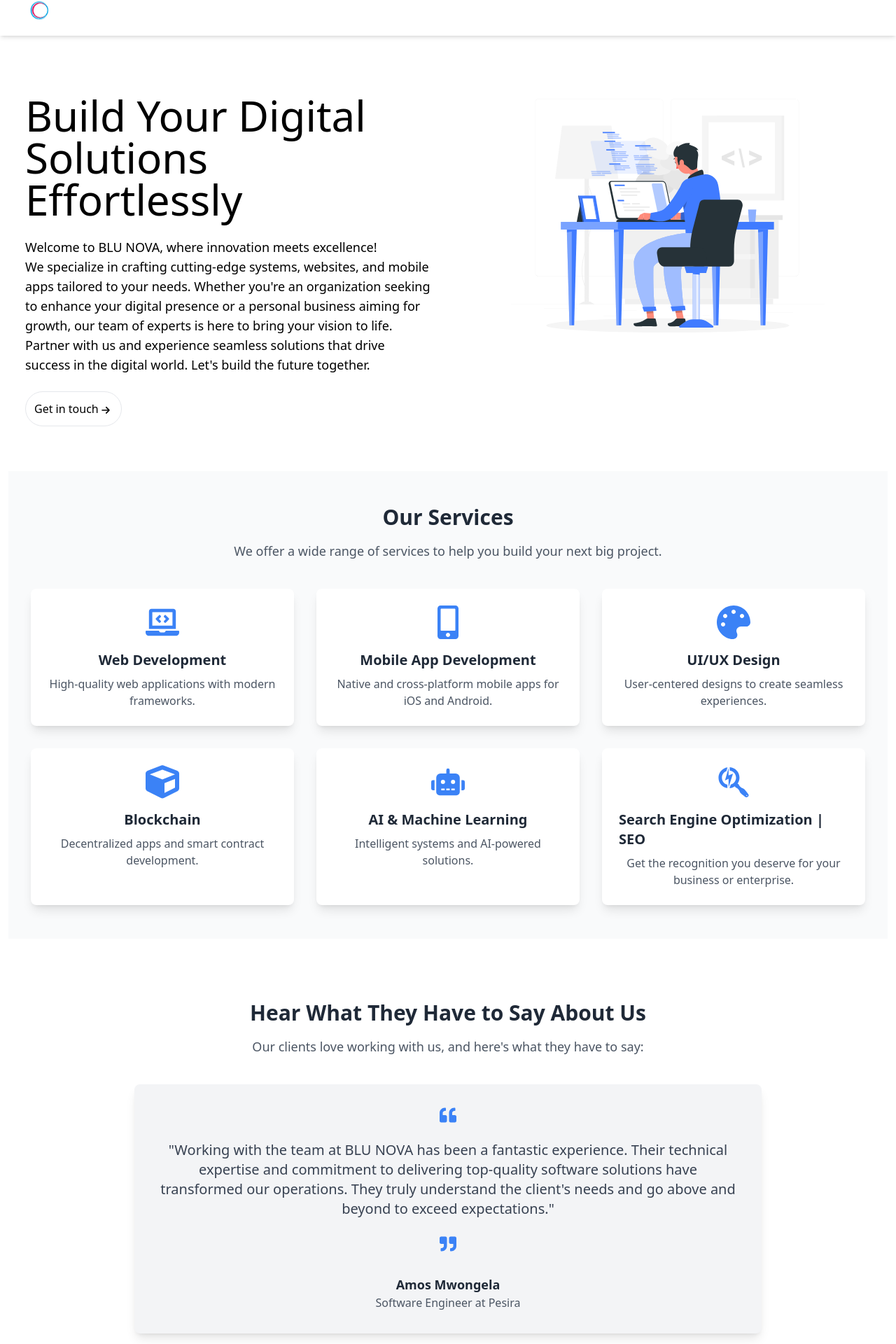
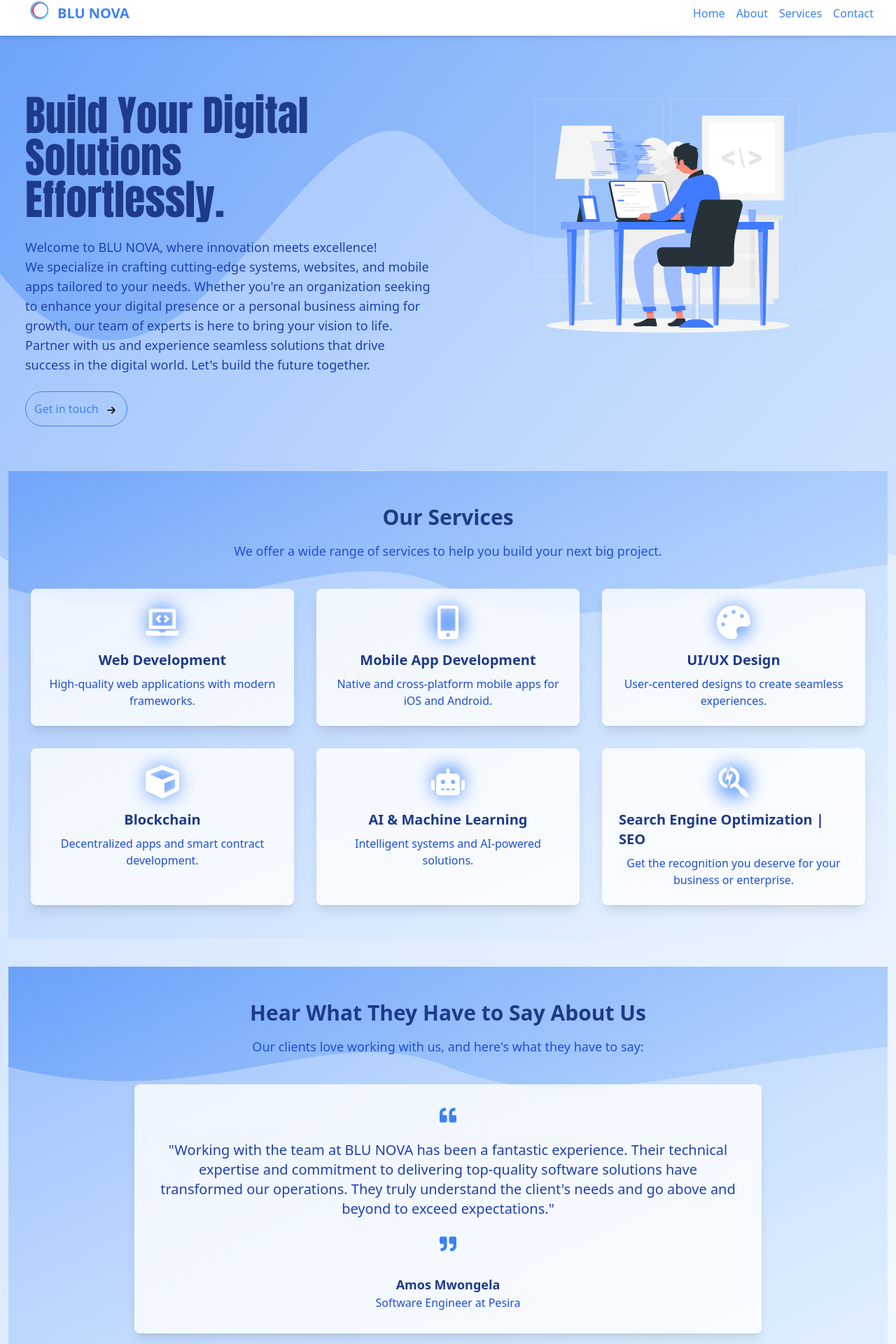
Before and after one commit to BLU-NOVA/portfolio, a Next.js app: page / in a window 1280 px wide. Shown: the part 13-1933 px from the top of the page at 70% size. Built offline with nearby package versions, Linux system fonts and the light colour scheme.

Commit message:
feat:finish up home

```diff
--- a/src/app/globals.css
+++ b/src/app/globals.css
@@ -1,3 +1,10 @@
+@import url('https://fonts.googleapis.com/css2?family=Anton&display=swap');
 @tailwind base;
 @tailwind components;
 @tailwind utilities;
+
+.anton {
+    font-family: "Anton", sans-serif;
+    font-weight: 400;
+    font-style: normal;
+}
--- a/src/app/layout.tsx
+++ b/src/app/layout.tsx
@@ -27,6 +27,7 @@
 }>) {
   return (
     <html lang="en">
+
       <body
         className={`${geistSans.variable} ${geistMono.variable} antialiased`}
       >
--- a/src/app/page.tsx
+++ b/src/app/page.tsx
@@ -4,31 +4,58 @@
 
 export default function Home() {
   return (
-    <div className="p-3">
+    <div className="relative min-h-screen overflow-hidden bg-gradient-to-b from-blue-100 to-white">
+      <svg
+        className="absolute inset-0 w-full h-full"
+        xmlns="http://www.w3.org/2000/svg"
+        xmlnsXlink="http://www.w3.org/1999/xlink"
+        viewBox="0 0 1440 800"
+        preserveAspectRatio="none"
+      >
+        <defs>
+          <linearGradient id="grad1" x1="0%" y1="0%" x2="100%" y2="100%">
+            <stop offset="0%" style={{ stopColor: '#3B82F6', stopOpacity: 0.7 }} />
+            <stop offset="100%" style={{ stopColor: '#93C5FD', stopOpacity: 0.3 }} />
+          </linearGradient>
+        </defs>
+
+        <path fill="url(#grad1)" d="M0 0h1440v800H0z" />
+
+        <path
+          fill="#FFFFFF"
+          fillOpacity="0.3"
+          d="M0,160 C320,300 520,0 720,100 C920,200 1120,80 1440,80 V800 H0 V160 Z"
+        />
+        <path
+          fill="#FFFFFF"
+          fillOpacity="0.4"
+          d="M0,320 C320,400 520,200 720,300 C920,400 1120,280 1440,320 V800 H0 V320 Z"
+        />
+      </svg>
+
+      <div className="relative z-10 p-3">
         <div className="flex flex-col md:flex-row w-full">
-        {/* Left Section */}
           <div className="md:w-[50%] w-full mt-[7rem] p-6 md:pl-6">
-          <p className="text-3xl sm:text-4xl md:text-5xl lg:text-6xl pb-3 leading-tight">
-            Build Your Digital <br /> Solutions <br /> Effortlessly
+            <p className="anton text-3xl sm:text-4xl  md:text-5xl lg:text-6xl pb-3 leading-tight text-blue-900">
+              Build Your Digital <br /> Solutions <br /> Effortlessly.
             </p>
-          <p className="mt-3 text-sm sm:text-base lg:text-lg">
+            <p className="mt-3 text-sm sm:text-base lg:text-lg text-blue-800 ">
               Welcome to BLU NOVA, where innovation meets excellence! <br />
               We specialize in crafting cutting-edge systems, websites, and mobile apps tailored to your needs. Whether you're an organization seeking to enhance your digital presence or a personal business aiming for growth, our team of experts is here to bring your vision to life. Partner with us and experience seamless solutions that drive success in the digital world. Let's build the future together.
             </p>
             <div className="mt-6 w-max">
-            <button className="hover:animate-pulse border flex rounded-full p-3 items-center justify-center">
+              <button className=" border border-blue-500 text-blue-500 hover:bg-blue-500 hover:text-white transition-colors duration-300 flex rounded-full p-3 items-center justify-center">
                 Get in touch{" "}
                 <img
                   src="/arrow.svg"
-                className="w-[20px] mt-1 hover:animate-spin"
+                  className="w-[20px] mt-1 hover:animate-spin ml-2"
                   alt=""
                 />
               </button>
             </div>
           </div>
 
-        {/* Right Section - Image */}
-        <div className="md:w-[50%] w-full mt-6 md:mt-0 flex justify-center">
+          <div className="md:w-[50%] w-full mt-6 md:mt-0 flex justify-center items-center">
             <img
               src="/Programming-rafiki.svg"
               alt="Programming-rafiki"
@@ -37,15 +64,14 @@
           </div>
         </div>
 
-      {/* Services Section */}
         <div className="my-10">
           <Services />
         </div>
 
-      {/* Testimonials Section */}
         <div className="my-10">
           <Testimonials />
         </div>
       </div>
+    </div>
   );
 }
--- a/src/components/Footer.tsx
+++ b/src/components/Footer.tsx
@@ -3,7 +3,7 @@
 
 const Footer: React.FC = () => {
   return (
-    <footer className="bg-gray-800 py-8 text-white">
+    <footer className="bg-blue-800 py-8 text-white">
       <div className="max-w-7xl mx-auto px-4 sm:px-6 lg:px-8">
         {/* Main footer content */}
         <div className="flex flex-col md:flex-row justify-between items-center md:items-start space-y-6 md:space-y-0 md:space-x-6">
--- a/src/components/Navbar.tsx
+++ b/src/components/Navbar.tsx
@@ -15,7 +15,7 @@
   const getBackgroundColor = () => {
     switch (pathname) {
       case '/about':
-        return 'bg-blue-600';
+        return 'bg-gray-300';
       case '/services':
         return 'bg-blue-500';
       case '/contact':
@@ -26,31 +26,31 @@
   };
 
   return (
-    <nav className={`${getBackgroundColor()} shadow-md fixed w-full top-0 z-10 transition duration-500`}>
+    <nav className={`${getBackgroundColor()} shadow-md fixed w-full  top-0 z-50 transition duration-500`}>
       <div className="max-w-7xl mx-auto px-4 sm:px-6 lg:px-8">
         <div className="flex justify-between h-16">
           <div className="flex-shrink-0 flex items-center">
             <Link className='flex items-center' href="/">
               <img src="/BLU-BG-LESS.png" alt="Logo" className='w-[50px] h-[50px]' />
-              <p className="text-xl font-bold text-white">BLU NOVA</p> {/* Adjusted text color to ensure visibility */}
+              <p className="text-xl font-bold text-blue-500">BLU NOVA</p> {/* Adjusted text color to ensure visibility */}
             </Link>
           </div>
           <div className="hidden md:flex space-x-4 items-center">
             <Link href="/">
-              <p className="text-white hover:text-gray-300">Home</p>
+              <p className="text-blue-500 hover:text-gray-700">Home</p>
             </Link>
             <Link href="/about">
-              <p className="text-white hover:text-gray-300">About</p>
+              <p className="text-blue-500 hover:text-gray-700">About</p>
             </Link>
             <Link href="/services">
-              <p className="text-white hover:text-gray-300">Services</p>
+              <p className="text-blue-500 hover:text-gray-700">Services</p>
             </Link>
             <Link href="/contact">
-              <p className="text-white hover:text-gray-300">Contact</p>
+              <p className="text-blue-500 hover:text-gray-700">Contact</p>
             </Link>
           </div>
           <div className="md:hidden flex items-center">
-            <button onClick={toggleMenu} className="text-white hover:text-gray-300 focus:outline-none">
+            <button onClick={toggleMenu} className="text-blue-500 hover:text-gray-700 focus:outline-none">
               <svg className="h-6 w-6" fill="none" stroke="currentColor" viewBox="0 0 24 24" xmlns="http://www.w3.org/2000/svg">
                 <path strokeLinecap="round" strokeLinejoin="round" strokeWidth={2} d="M4 6h16M4 12h16M4 18h16" />
               </svg>
--- a/src/components/Services.tsx
+++ b/src/components/Services.tsx
@@ -6,32 +6,32 @@
   {
     title: 'Web Development',
     description: 'High-quality web applications with modern frameworks.',
-    icon: <FaLaptopCode className="w-12 h-12 text-blue-500" />,
+    icon: <FaLaptopCode className="w-12 h-12" />,
   },
   {
     title: 'Mobile App Development',
     description: 'Native and cross-platform mobile apps for iOS and Android.',
-    icon: <FaMobileAlt className="w-12 h-12 text-blue-500" />,
+    icon: <FaMobileAlt className="w-12 h-12" />,
   },
   {
     title: 'UI/UX Design',
     description: 'User-centered designs to create seamless experiences.',
-    icon: <FaPalette className="w-12 h-12 text-blue-500" />,
+    icon: <FaPalette className="w-12 h-12" />,
   },
   {
     title: 'Blockchain',
     description: 'Decentralized apps and smart contract development.',
-    icon: <FaCube className="w-12 h-12 text-blue-500" />,
+    icon: <FaCube className="w-12 h-12" />,
   },
   {
     title: 'AI & Machine Learning',
     description: 'Intelligent systems and AI-powered solutions.',
-    icon: <FaRobot className="w-12 h-12 text-blue-500" />,
+    icon: <FaRobot className="w-12 h-12" />,
   },
   {
     title: 'Search Engine Optimization | SEO',
     description: 'Get the recognition you deserve for your business or enterprise.',
-    icon: <FaSearchengin className="w-12 h-12 text-blue-500" />,
+    icon: <FaSearchengin className="w-12 h-12" />,
   },
 ];
 
@@ -52,11 +52,37 @@
         <meta name="twitter:image:alt" content="Our services include web development, mobile apps, and more at BLU NOVA." />
       </Head>
 
-      <section className="py-12 bg-gray-50">
-        <div className="max-w-7xl mx-auto px-4 sm:px-6 lg:px-8">
+      <section className="py-12 relative overflow-hidden bg-gradient-to-b from-blue-50 to-white">
+        {/* SVG Background */}
+        <svg
+          className="absolute inset-0 w-full h-full"
+          xmlns="http://www.w3.org/2000/svg"
+          xmlnsXlink="http://www.w3.org/1999/xlink"
+          viewBox="0 0 1440 400"
+          preserveAspectRatio="none"
+        >
+          <defs>
+            <linearGradient id="grad1" x1="0%" y1="0%" x2="100%" y2="100%">
+              <stop offset="0%" style={{ stopColor: '#3B82F6', stopOpacity: 0.1 }} />
+              <stop offset="100%" style={{ stopColor: '#93C5FD', stopOpacity: 0.2 }} />
+            </linearGradient>
+          </defs>
+
+          {/* Gradient background */}
+          <path fill="url(#grad1)" d="M0 0h1440v400H0z" />
+
+          {/* Curved shape */}
+          <path
+            fill="#FFFFFF"
+            fillOpacity="0.3"
+            d="M0,100 C320,150 520,50 720,100 C920,150 1120,100 1440,80 V400 H0 V100 Z"
+          />
+        </svg>
+
+        <div className="max-w-7xl mx-auto px-4 sm:px-6 lg:px-8 relative z-10">
           <div className="text-center">
-            <h2 className="text-3xl font-bold text-gray-800">Our Services</h2>
-            <p className="mt-4 text-lg text-gray-600">
+            <h2 className="text-3xl font-bold text-blue-900">Our Services</h2>
+            <p className="mt-4 text-lg text-blue-700">
               We offer a wide range of services to help you build your next big project.
             </p>
           </div>
@@ -64,11 +90,16 @@
             {services.map((service, index) => (
               <div
                 key={index}
-                className="flex flex-col items-center bg-white shadow-lg p-6 rounded-lg hover:shadow-xl transition-shadow"
+                className="flex flex-col items-center bg-white bg-opacity-80 shadow-lg p-6 rounded-lg hover:shadow-xl transition-all duration-300 transform hover:-translate-y-1 backdrop-blur-sm"
               >
-                <div className="flex items-center justify-center mb-4">{service.icon}</div>
-                <h3 className="text-xl font-semibold text-gray-800">{service.title}</h3>
-                <p className="mt-2 text-gray-600 text-center">{service.description}</p>
+                <div className="flex items-center justify-center mb-4 relative">
+                  <div className="absolute inset-0 bg-blue-500 rounded-full blur-md opacity-75"></div>
+                  <div className="relative z-10 text-white transform hover:scale-110 transition-transform duration-300">
+                    {service.icon}
+                  </div>
+                </div>
+                <h3 className="text-xl font-semibold text-blue-900">{service.title}</h3>
+                <p className="mt-2 text-blue-700 text-center">{service.description}</p>
               </div>
             ))}
           </div>
--- a/src/components/Testimonials.tsx
+++ b/src/components/Testimonials.tsx
@@ -3,25 +3,51 @@
 
 const Testimonials: React.FC = () => {
   return (
-    <section className="py-12 bg-white">
-      <div className="max-w-7xl mx-auto px-4 sm:px-6 lg:px-8">
+    <section className="py-12 relative overflow-hidden">
+      {/* SVG Background */}
+      <svg
+        className="absolute inset-0 w-full h-full"
+        xmlns="http://www.w3.org/2000/svg"
+        xmlnsXlink="http://www.w3.org/1999/xlink"
+        viewBox="0 0 1440 400"
+        preserveAspectRatio="none"
+      >
+        <defs>
+          <linearGradient id="grad1" x1="0%" y1="0%" x2="100%" y2="100%">
+            <stop offset="0%" style={{ stopColor: '#3B82F6', stopOpacity: 0.1 }} />
+            <stop offset="100%" style={{ stopColor: '#93C5FD', stopOpacity: 0.3 }} />
+          </linearGradient>
+        </defs>
+
+        {/* Gradient background */}
+        <path fill="url(#grad1)" d="M0 0h1440v400H0z" />
+
+        {/* Curved shape */}
+        <path
+          fill="#FFFFFF"
+          fillOpacity="0.3"
+          d="M0,100 C320,150 520,50 720,100 C920,150 1120,100 1440,80 V400 H0 V100 Z"
+        />
+      </svg>
+
+      <div className="max-w-7xl mx-auto px-4 sm:px-6 lg:px-8 relative z-10">
         <div className="text-center">
-          <h2 className="text-3xl font-bold text-gray-800">Hear What They Have to Say About Us</h2>
-          <p className="mt-4 text-lg text-gray-600">Our clients love working with us, and here's what they have to say:</p>
+          <h2 className="text-3xl font-bold text-blue-900">Hear What They Have to Say About Us</h2>
+          <p className="mt-4 text-lg text-blue-700">Our clients love working with us, and here's what they have to say:</p>
         </div>
-        <div className="mt-10 max-w-4xl mx-auto bg-gray-100 p-8 rounded-lg shadow-lg">
+        <div className="mt-10 max-w-4xl mx-auto bg-white bg-opacity-80 p-8 rounded-lg shadow-lg backdrop-blur-sm">
           <div className="flex justify-center mb-6 text-blue-500">
             <FaQuoteLeft className="w-6 h-6" />
           </div>
-          <p className="text-xl text-gray-700 text-center">
+          <p className="text-xl text-blue-800 text-center">
             "Working with the team at BLU NOVA has been a fantastic experience. Their technical expertise and commitment to delivering top-quality software solutions have transformed our operations. They truly understand the client's needs and go above and beyond to exceed expectations."
           </p>
           <div className="flex justify-center mt-6 text-blue-500">
             <FaQuoteRight className="w-6 h-6" />
           </div>
           <div className="mt-8 text-center">
-            <p className="text-lg font-semibold text-gray-800">Amos Mwongela</p>
-            <p className="text-gray-600">Software Engineer at Pesira</p>
+            <p className="text-lg font-semibold text-blue-900">Amos Mwongela</p>
+            <p className="text-blue-700">Software Engineer at Pesira</p>
           </div>
         </div>
       </div>
```
Also changed, not shown: src/app/about/page.tsx (+7 -7 lines). Lines whose indentation alone changed are shown as unchanged.
